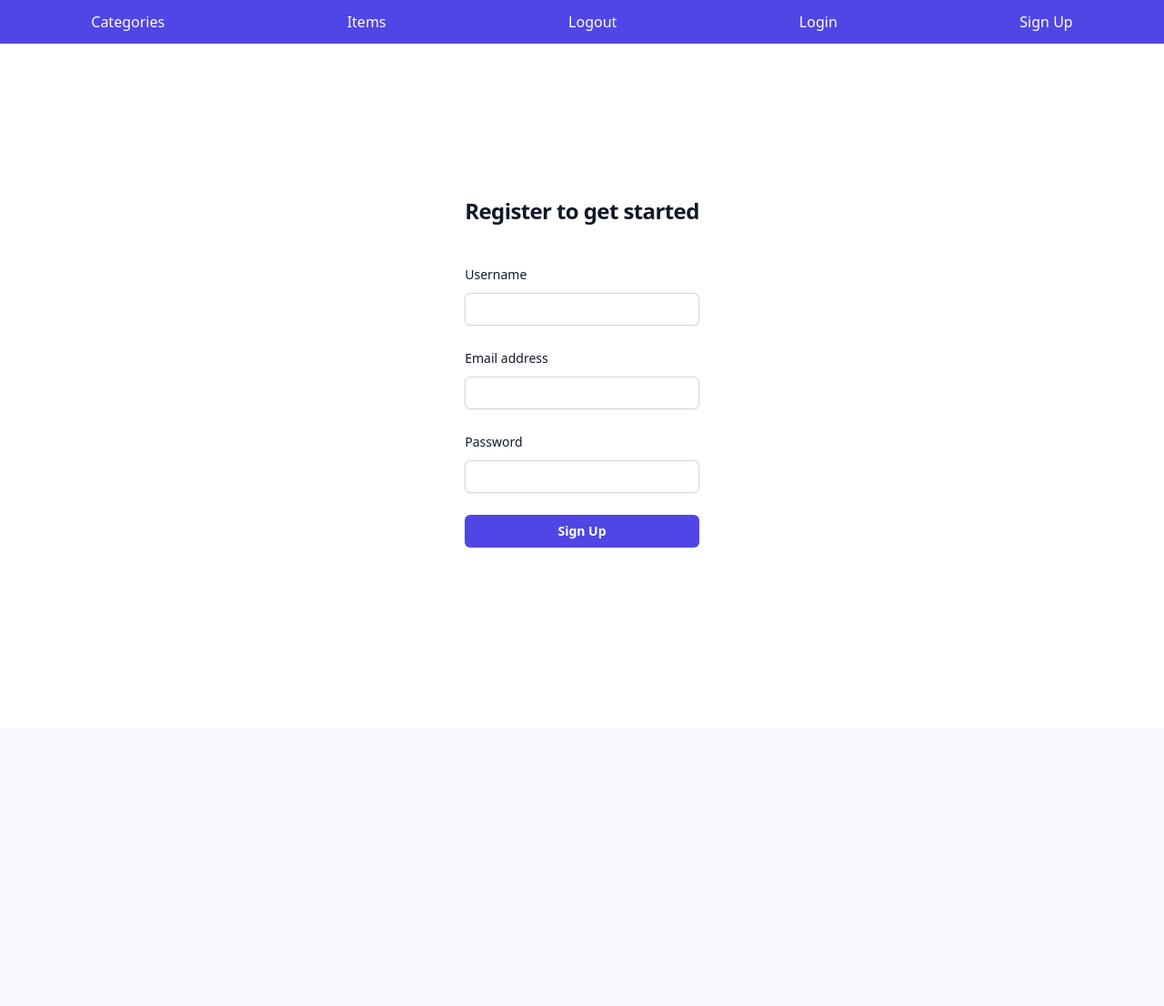
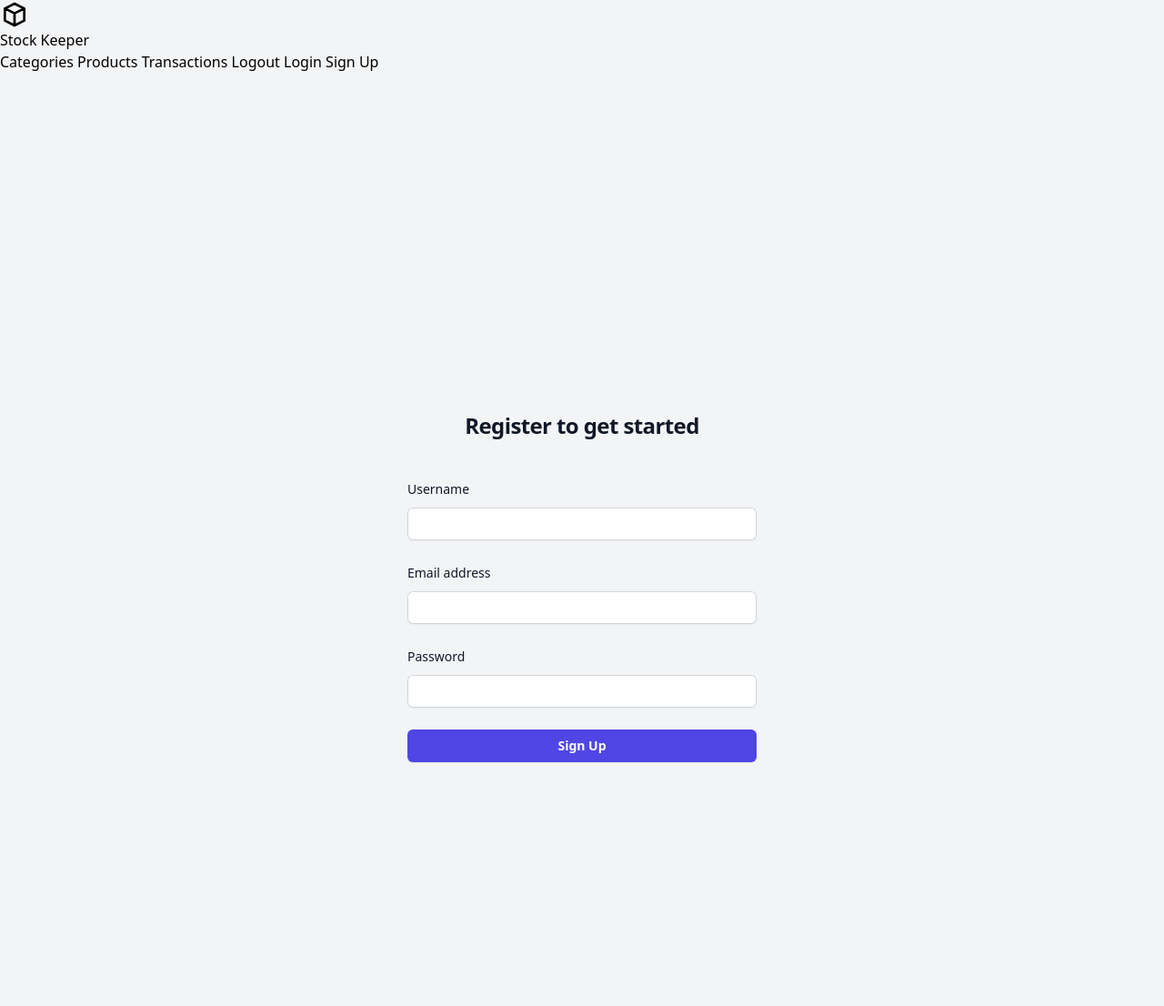
Before and after one commit to ViktorOnyedim/stock_keeper, a Flask app: page /register/ in a window 1280 px wide. Shown: the whole page at 91% size. Before the commit the page ends 602 px from the top, so only its background shows below. Run offline with Flask 3, Linux system fonts and the light colour scheme; some libraries are stand-ins or nearby versions.

Commit message:
Modified base.html

```diff
--- a/app/templates/base.html
+++ b/app/templates/base.html
@@ -1,26 +1,154 @@
 <!DOCTYPE html>
 <html lang="en">
-<head>
-    <meta charset="UTF-8">
-    <meta name="viewport" content="width=device-width, initial-scale=1.0">
+  <head>
+    <meta charset="UTF-8" />
+    <meta name="viewport" content="width=device-width, initial-scale=1.0" />
     <title>Stock Keeper</title>
     <script src="https://cdn.tailwindcss.com"></script>
-</head>
-<body>
-    <nav class="bg-indigo-600 text-white py-3">
-        <ul class="flex justify-around">
-            <li><a href="{{ url_for('app.categories')}}">Categories</a></li>
-            <li><a href="{{ url_for('app.items')}}">Items</a></li>
-            <li><a href="{{ url_for('app.logout')}}">Logout</a></li>
-            <li><a href="{{ url_for('app.login') }}">Login</a></li>
-            <li><a href="{{ url_for('app.register') }}">Sign Up</a></li>
-        </ul>
+    <link
+      rel="stylesheet"
+      href="{{ url_for('static', filename='style.css') }}"
+    />
+    <script>
+      tailwind.config = {
+        theme: {
+          estend: {
+            colors: {
+              primary: "#3B82F6",
+              secondary: "#10B981",
+              accent: "#F59e0B",
+            },
+          },
+        },
+      };
+    </script>
+  </head>
+  <body class="bg-gray-100 font-sans">
+
+    <nav>
+      <div>
+        <div>
+          <div>
+            <a href="{{url_for('app.index')}}">
+              <svg class="h-8 w-8 mr-2" fill="none" viewBox="0 0 24 24" stroke="currentColor">
+                <path stroke-linecap="round" stroke-linejoin="round" stroke-width="2" d="M20 7l-8-4-8 4m16 0l-8 4m8-4v10l-8 4m0-10L4 7m8 4v10M4 7v10l8 4" />
+              </svg>
+              <span>Stock Keeper</span>
+            </a>
+          </div>
+          <div>
+            <div><a href="{{ url_for('app.get_categories')}}">Categories</a>
+              <a href="{{ url_for('app.get_products')}}">Products</a>
+              <a href="{{ url_for('app.transactions')}}">Transactions</a>
+              <a href="{{ url_for('app.logout')}}">Logout</a>
+              <a href="{{ url_for('app.login')}}">Login</a>
+              <a href="{{ url_for('app.register')}}">Sign Up</a></div>
+          </div>
+          <div>
+            <button>
+              <span></span>
+              <svg></svg>
+              <svg></svg>
+            </button>
+          </div>
+          <div>
+            <div><a href=""></a><a href=""></a><a href=""></a><a href=""></a><a href=""></a><a href=""></a></div>
+          </div>
+        </div>
+      </div>
     </nav>
-    <section class="justify-center items-center flex h-[90vh]">
-        <div>
-            {% block content %}
-            {% endblock %}
-        </div>
+
+
+
+
+
+
+
+
+
+    <!-- <nav
+      class="bg-indigo-600 text-white shadow-lg px-10 py-3 flex justify-between"
+    >
+      <div>
+        <a href="{{url_for('app.index')}}" class="block text-2xl font-bold"
+          >Stock Keeper</a
+        >
+      </div>
+      <ul class="hidden md:flex justify-around items-between">
+        {% if "username" in session %}
+        <li class="px-3 py-1 rounded-md hover:bg-indigo-500">
+          <a href="{{ url_for('app.get_categories')}}">Categories</a>
+        </li>
+        <li class="px-3 py-1 rounded-md hover:bg-indigo-500">
+          <a href="{{ url_for('app.get_products')}}">Products</a>
+        </li>
+        <li class="px-3 py-1 rounded-md hover:bg-indigo-500">
+          <a href="{{ url_for('app.transactions')}}">Transactions</a>
+        </li>
+        <li
+          class="px-3 py-1 rounded-md hover:bg-indigo-500 transition duration-200"
+        >
+          <a href="{{ url_for('app.logout')}}" id="logout-btn">Logout</a>
+        </li>
+        {% else %}
+        <li
+          class="px-3 py-1 rounded-md hover:bg-indigo-500 transition duration-200"
+        >
+          <a href="{{ url_for('app.login') }}">Login</a>
+        </li>
+        <li class="px-3 py-1 rounded-md hover:bg-indigo-500">
+          <a href="{{ url_for('app.register') }}">Sign Up</a>
+        </li>
+        {% endif %}
+      </ul>
+      <button class="md:hidden focus:outline-none">
+        <svg xmlns="http://www.w3.org/2000/svg" fill="none" viewBox="0 0 24 24" stroke-width="1.5" stroke="currentColor" class="size-6">
+          <path stroke-linecap="round" stroke-linejoin="round" d="M3.75 6.75h16.5M3.75 12h16.5m-16.5 5.25h16.5" />
+        </svg>
+
+      </button>
+    </nav> -->
+    <!-- <section class="justify-center items-center flex h-[90vh]"> -->
+    <section class="min-h-[90vh] px-10 py-4">
+      {% with message = get_flashed_messages(with_categories=true) %}
+        {% if messages %}
+          {% for category, message in messages %}
+            <div
+              class="mb-4 p-4 rounded-lg {% if category == 'error' %}bg-red-100 text-red-700{% else %}bg-green-100 text-green-700{% endif %}"
+            >
+              {{ message }}
+            </div>
+          {% endfor %}
+        {% endif %}
+      {% endwith %}
+
+      <div>{% block content %} {% endblock %}</div>
     </section>
-</body>
+
+    <script>
+      logout_btn = document.getElementById("logout-btn");
+      logout_btn.addEventListener("click", (e) => {
+        e.preventDefault();
+        const confirmed = confirm("Are you sure you want to logout?");
+        if (confirmed) {
+          window.location.href = "/logout/";
+        }
+      });
+
+      const sticky_div = document.querySelector(".sticky_div");
+      const product_heading = sticky_div.querySelector("h1");
+
+      if (sticky_div) {
+        window.addEventListener("scroll", () => {
+        const rect = sticky_div.getBoundingClientRect();
+        if (rect.top <= 20) {
+          product_heading.style.visibility = "hidden";
+        } else {
+          product_heading.style.visibility = "visible";
+        }
+      });
+      }
+
+    </script>
+  </body>
 </html>
```
